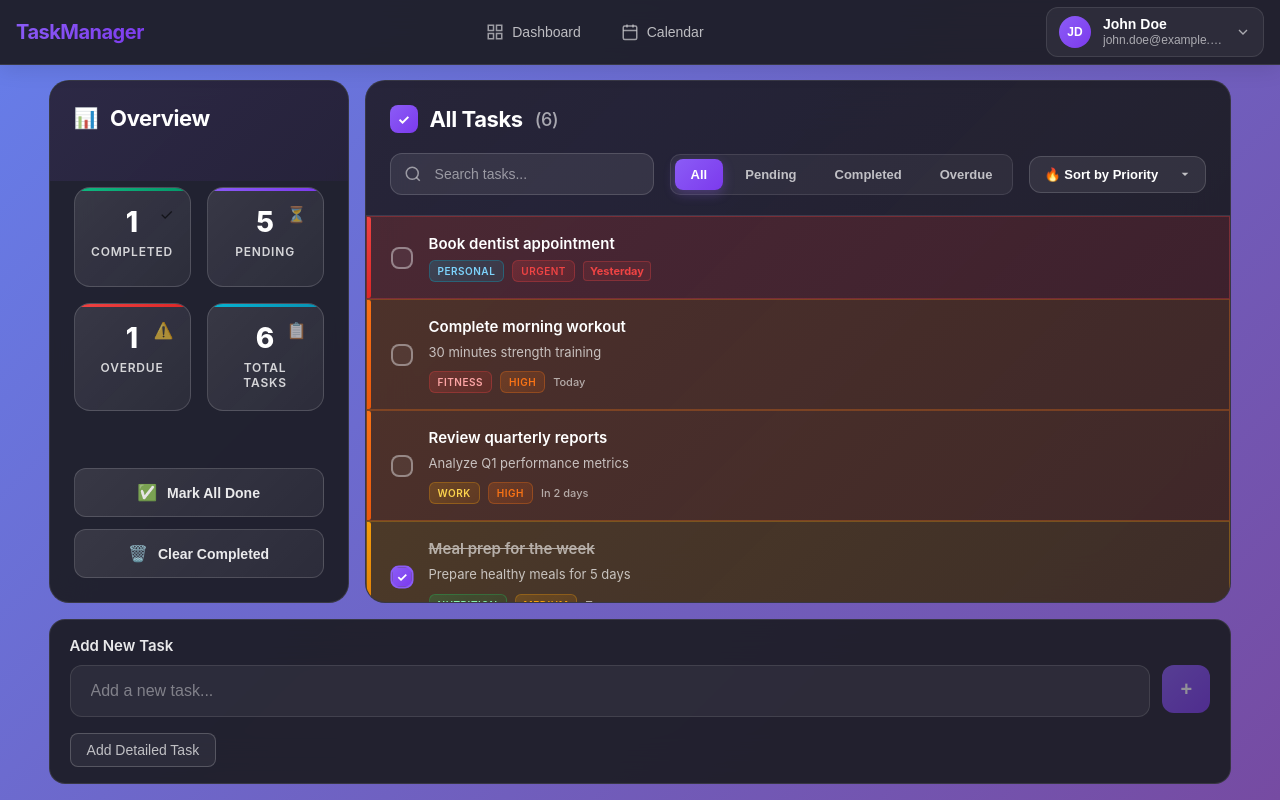
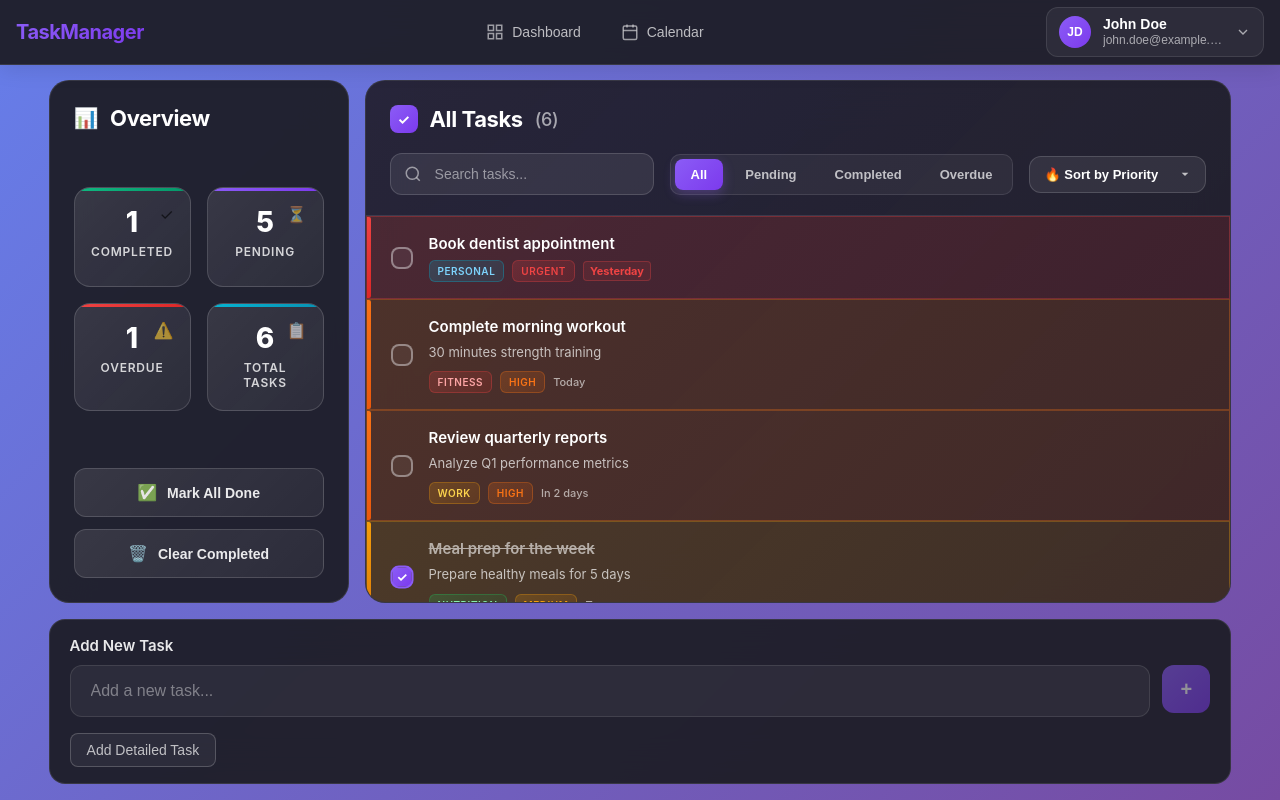
Before and after one commit to romtaugranot/llm-task-manager, an Angular app: page /dashboard in a window 1280 px wide. Built offline with nearby package versions, Linux system fonts and the light colour scheme.

Commit message:
fix: improved look of dashboard

```diff
--- a/src/app/components/dashboard/stats/stats.component.scss
+++ b/src/app/components/dashboard/stats/stats.component.scss
@@ -12,19 +12,6 @@
     height: 100%;
     position: relative;
     overflow: hidden;
-}
-
-// Add subtle gradient overlay
-.stats-section::before {
-    content: '';
-    position: absolute;
-    top: 0;
-    left: 0;
-    right: 0;
-    height: 100px;
-    background: linear-gradient(135deg, rgba(139, 92, 246, 0.1) 0%, rgba(124, 58, 237, 0.05) 100%);
-    border-radius: 20px 20px 0 0;
-    pointer-events: none;
 }
 
 .overview-content {
```
